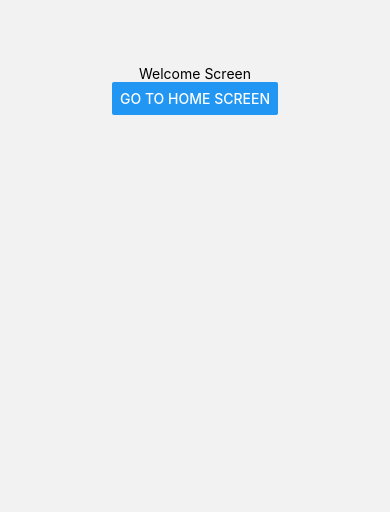
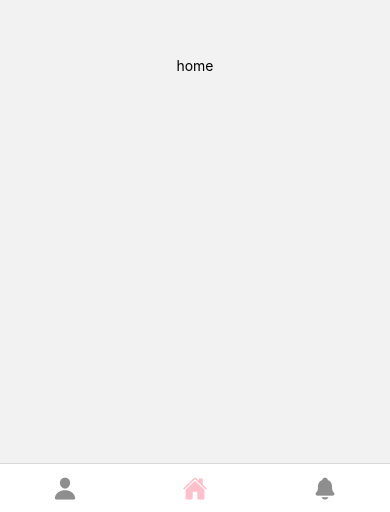
Before and after one commit to Almondd17/DreamApp, a React Native app in the folder DreamApp/: screen /main in a window 390 px wide. Shown: the part 332-844 px from the top of the page. Built offline with nearby package versions, Linux system fonts and the light colour scheme.

Commit message:
separate navigation files better project structure

```diff
--- a/DreamApp/App.js
+++ b/DreamApp/App.js
@@ -1,24 +1,13 @@
-import { Text, View, Button } from 'react-native';
+import React from 'react';
 import { NavigationContainer } from '@react-navigation/native';
-import { createNativeStackNavigator } from '@react-navigation/native-stack';
-import WelcomeScreen from './src/screens/WelcomeScreen.js';
-import NavigationTab from './src/screens/routs/NavigationTab.js';
+import NavigationStack from './src/screens/routs/NavigationStack';
 
-
-
-const Stack = createNativeStackNavigator();
 
 function App() {
   return (
     <NavigationContainer>
-      <Stack.Navigator initialRouteName='Welcome'>
-
-        <Stack.Screen options={{ headerShown: false }} name = 'Welcome' component={WelcomeScreen} />
-        <Stack.Screen name='Home' component={NavigationTab} />
-
-      </Stack.Navigator>
+      <NavigationStack />
     </NavigationContainer>
-
   );
 }
 
--- a/DreamApp/src/screens/WelcomeScreen.js
+++ b/DreamApp/src/screens/WelcomeScreen.js
@@ -7,7 +7,7 @@ function WelcomeScreen({ navigation }) {
       <Text>Welcome Screen</Text>
       <Button
         title='Go to home screen'
-        onPress={() => navigation.navigate('Home')}
+        onPress={() => navigation.navigate('main')}
       />
     </View>
   );
--- /dev/null
+++ b/DreamApp/src/screens/routs/NavigationStack.js
@@ -0,0 +1,15 @@
+import React from 'react';
+import { createNativeStackNavigator } from '@react-navigation/native-stack';
+import WelcomeScreen from '../WelcomeScreen'
+import NavigationTab from './NavigationTab'
+
+const Stack = createNativeStackNavigator();
+
+export default function NavigationStack() {
+  return (
+    <Stack.Navigator initialRouteName='Welcome'>
+      <Stack.Screen name='Welcome' component={WelcomeScreen} />
+      <Stack.Screen options={{ headerShown: false }} name='main' component={NavigationTab} />
+    </Stack.Navigator>
+  );
+}
--- a/DreamApp/src/screens/routs/NavigationTab.js
+++ b/DreamApp/src/screens/routs/NavigationTab.js
@@ -3,15 +3,37 @@ import { createBottomTabNavigator } from '@react-navigation/bottom-tabs';
 import HomeScreen from '../HomeScreen';
 import NotificationScreen from '../Notification';
 import ProfileScreen from '../ProfileScreen';
+import Ionicons from 'react-native-vector-icons/Ionicons'; // Import from the correct library
 
 const Tab = createBottomTabNavigator();
 
 export default function NavigationTab() {
   return (
-    <Tab.Navigator initialRouteName='Home'>
-      <Tab.Screen name='Profile' component={ProfileScreen} />
-      <Tab.Screen name='Home' component={HomeScreen} />
-      <Tab.Screen name='Notification' component={NotificationScreen} />
+    <Tab.Navigator
+      initialRouteName='Home'
+      screenOptions={({ route }) => ({
+        tabBarIcon: ({ color, size }) => {
+          let iconName;
+
+          if (route.name === 'Profile') {
+            iconName = 'person';
+          } else if (route.name === 'Home') {
+            iconName = 'home';
+          } else if (route.name === 'Notification') {
+            iconName = 'notifications';
+          }
+
+          return <Ionicons name={iconName} size={size} color={color} />;
+        },
+        tabBarLabel: () => null,
+        tabBarActiveTintColor: 'pink',
+      })}
+    >
+
+      <Tab.Screen options={{ headerShown: false }} name='Profile' component={ProfileScreen} />
+      <Tab.Screen options={{ headerShown: false }} name='Home' component={HomeScreen} />
+      <Tab.Screen options={{ headerShown: false }} name='Notification' component={NotificationScreen} />
+
     </Tab.Navigator>
   );
 }
```
